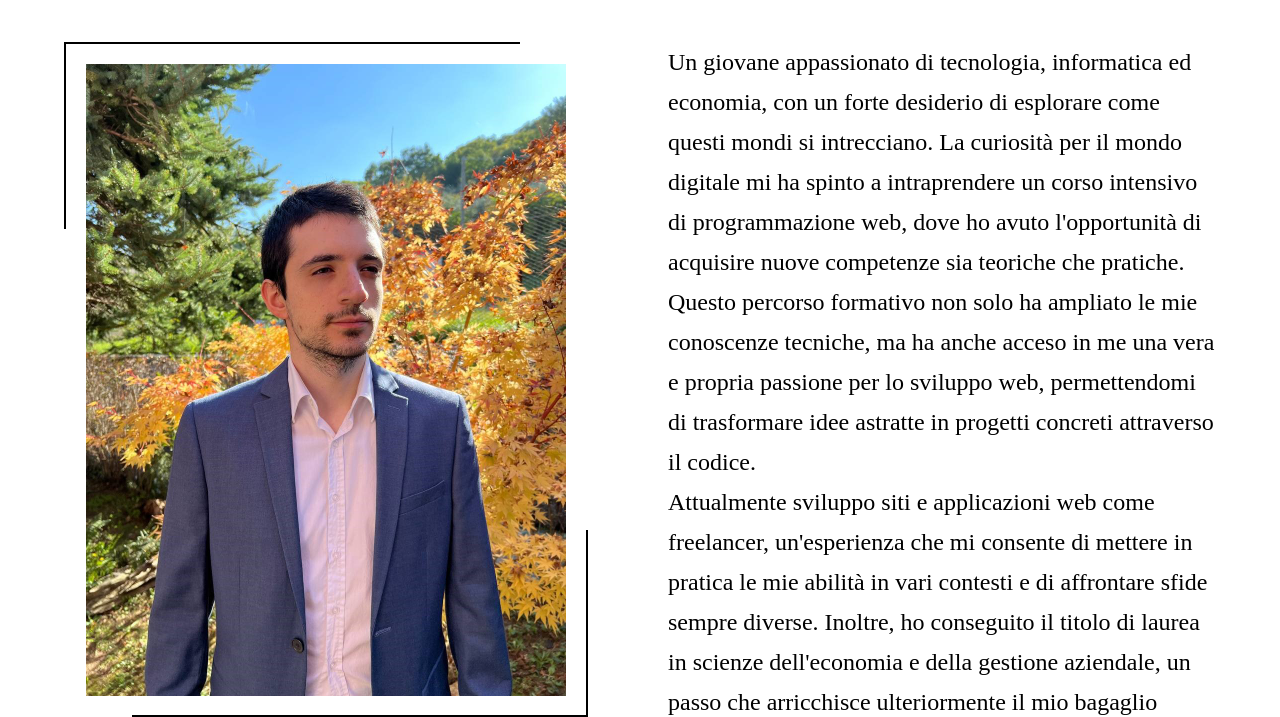
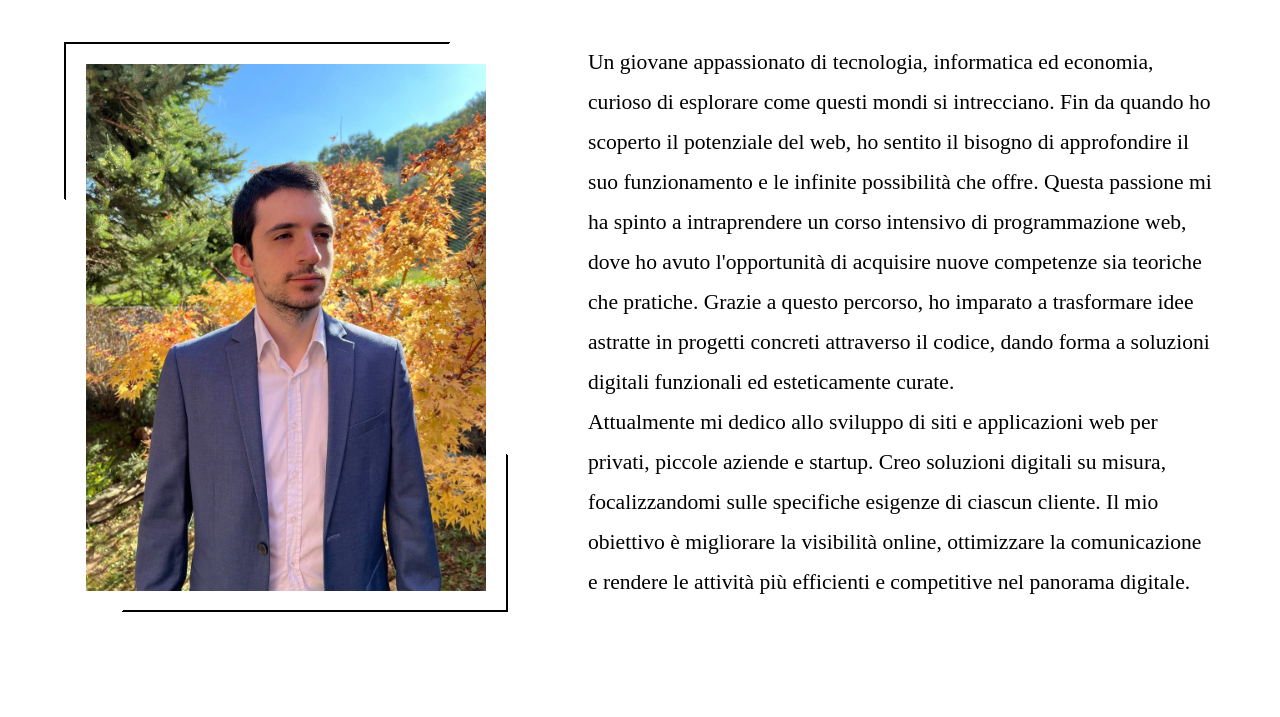
Before and after one commit to Enpas/Portfolio, a plain HTML site: page index.html in a window 1280 px wide. Shown: the part 1009-1726 px from the top of the page. Drawn offline with Linux system fonts and the light colour scheme; a web font is replaced by a local one.

Commit message:
various changes v2

```diff
--- a/assets/scripts/main.js
+++ b/assets/scripts/main.js
@@ -14,7 +14,7 @@ window.addEventListener("load", function () {
   const typewriter = {
     typeValue: '',                // Il testo che viene scritto
     typeStatus: false,            // Stato che indica se il testo è in fase di scrittura o cancellazione
-    typeArray: ['Web Developer', 'Economist'], // Le frasi da scrivere
+    typeArray: ['Web Developer', 'SEO Specialist'], // Le frasi da scrivere
     typingSpeed: 100,             // Velocità di scrittura (in millisecondi)
     erasingSpeed: 100,            // Velocità di cancellazione (in millisecondi)
     newTextDelay: 1250,           // Ritardo prima di cancellare il testo scritto
@@ -92,10 +92,10 @@ window.addEventListener("load", function () {
   particlesJS('particles-js', {
     "particles": {
       "number": {
-        "value": 80,  // Numero di particelle
+        "value": 120,  // Numero di particelle
         "density": {
           "enable": true,
-          "value_area": 1200  // Densità delle particelle
+          "value_area": 1000  // Densità delle particelle
         }
       },
       "color": {
@@ -104,7 +104,7 @@ window.addEventListener("load", function () {
       "shape": {
         "type": "triangle",  // Tipo di forma delle particelle
         "polygon": {
-          "nb_sides": 5  // Numero di lati del triangolo
+          "nb_sides": 3  // Numero di lati del triangolo
         }
       },
       "opacity": {
@@ -127,7 +127,7 @@ window.addEventListener("load", function () {
       },
       "move": {
         "enable": true,  // Le particelle si muovono
-        "speed": 5,  // Velocità delle particelle
+        "speed": 2.5,  // Velocità delle particelle
         "direction": "none",  // Direzione casuale
         "out_mode": "bounce"  // Le particelle rimbalzano sui bordi del canvas
       }
@@ -154,7 +154,7 @@ window.addEventListener("load", function () {
           "speed": 3  // Velocità dell'effetto bubble
         },
         "repulse": {
-          "distance": 300  // Distanza di attivazione dell'effetto repulse
+          "distance": 200  // Distanza di attivazione dell'effetto repulse
         },
         "push": {
           "particles_nb": 4  // Numero di particelle aggiunte in modalità push
--- a/assets/styles/main.css
+++ b/assets/styles/main.css
@@ -10,22 +10,22 @@
   /* font-size */
   --fontSize-header-1: 1.5em;
   --fontSize-header-2: 1.25em;
-  --fontSize-home-h1-1: 8em;
-  --fontSize-home-h1-2: 6.5em;
+  --fontSize-home-h1-1: 6.5em;
+  --fontSize-home-h1-2: 5.5em;
   --fontSize-home-h1-3: 3.5em;
   --fontSize-home-h1-4: 2.15em;
-  --fontSize-home-span-1: 4em;
-  --fontSize-home-span-2: 3.5em;
+  --fontSize-home-span-1: 3.5em;
+  --fontSize-home-span-2: 3em;
   --fontSize-home-span-3: 2em;
-  --fontSize-home-span-4: 1.75em;
+  --fontSize-home-span-4: 1.45em;
   --fontSize-titles-1: 5em;
   --fontSize-titles-2: 4em;
   --fontSize-titles-3: 3em;
-  --fontSize-sections-1: 1.5em;
-  --fontSize-sections-2: 1.35em;
-  --fontSize-contacts-span-1: 2em;
-  --fontSize-contacts-span-2: 1.75em;
-  --fontSize-contacts-span-3: 1.5em;
+  --fontSize-sections-1: 1.35em;
+  --fontSize-sections-2: 1.25em;
+  --fontSize-sections-3: 1em;
+  --fontSize-contacts-span-1: 1.75em;
+  --fontSize-contacts-span-2: 1.40em;
   --fontSize-footer-1: 1.25em;
   --fontSize-footer-2: 1em;
 
@@ -34,11 +34,10 @@
   --weight-regular-2: 400;
 
   /* line-height */
-  --lineHeight-1: 50px;
-  --lineHeight-2: 40px;
-  --lineHeight-3: 35px;
+  --lineHeight-1: 40px;
+  --lineHeight-2: 30px;
   --lineHeight-info-1: 40px;
-  --lineHeight-info-2: 30px;
+  --lineHeight-info-2: 20px;
 
   /* TRANSIZIONI */
   --transition-1: 250ms ease;
@@ -246,7 +245,7 @@ header img {
 }
 
 #about img {
-  width: 35em;
+  width: 30em;
 }
 
 #about .about-content .about-img {
@@ -596,7 +595,7 @@ footer .copyright {
   }
 
   #about img {
-    width: 30em;
+    width: 25em;
   }
 
   #projects ul {
@@ -613,20 +612,8 @@ footer .copyright {
     mix-blend-mode: normal;
   }
 
-  #about .about-content p {
-    line-height: var(--lineHeight-2);
-  }
-
   #projects ul {
     max-width: 100%;
-  }
-
-  #projects .projects-txt {
-    line-height: var(--lineHeight-2);
-  }
-
-  .contacts-content .contacts-txt {
-    line-height: var(--lineHeight-2);
   }
 
 }
@@ -689,7 +676,7 @@ footer .copyright {
   }
 
   .projects-info p {
-    font-size: var(--fontSize-sections-2);
+    font-size: var(--fontSize-sections-3);
     line-height: var(--lineHeight-info-2);
   }
 
@@ -737,10 +724,6 @@ footer .copyright {
 
   #contacts {
     padding: 10% 8.5%;
-  }
-
-  .contacts-content span {
-    font-size: var(--fontSize-contacts-span-2);
   }
 
   .contacts-content .contacts-list a {
@@ -813,7 +796,7 @@ footer .copyright {
   }
 
   #about .about-content p {
-    line-height: var(--lineHeight-3);
+    line-height: var(--lineHeight-2);
     font-size: var(--fontSize-sections-2);
   }
 
@@ -835,7 +818,7 @@ footer .copyright {
   }
 
   #projects .projects-txt {
-    line-height: var(--lineHeight-3);
+    line-height: var(--lineHeight-2);
     font-size: var(--fontSize-sections-2);
   }
 
@@ -871,12 +854,12 @@ footer .copyright {
   }
 
   .contacts-content .contacts-txt {
-    line-height: var(--lineHeight-3);
+    line-height: var(--lineHeight-2);
     font-size: var(--fontSize-sections-2);
   }
 
   .contacts-content span {
-    font-size: var(--fontSize-contacts-span-3);
+    font-size: var(--fontSize-contacts-span-2);
   }
 
   .contacts-content .contacts-list li {
--- a/index.html
+++ b/index.html
@@ -20,10 +20,10 @@
     <link rel="preconnect" href="https://fonts.gstatic.com" crossorigin>
     <link href="https://fonts.googleapis.com/css2?family=Afacad+Flux:wght@100..1000" rel="stylesheet">
     <!-- Risorse -->
+    <link rel="icon" type="image/x-icon" href="/favicon.ico"/>
     <link rel="icon" type="image/png" href="/assets/images/favicon-96x96.png" sizes="96x96"/>
     <link rel="icon" type="image/svg+xml" href="/assets/images/favicon.svg"/>
-    <link rel="shortcut icon" href="/assets/images/favicon.ico"/>
-    <link rel="stylesheet" href="assets/styles/main.css">
+    <link rel="stylesheet" href="/assets/styles/main.css">
 </head>
 <body>
 
@@ -103,9 +103,9 @@
         </div>
 
         <p>
-          Un giovane appassionato di tecnologia, informatica ed economia, con un forte desiderio di esplorare come questi mondi si intrecciano. La curiosità per il mondo digitale mi ha spinto a intraprendere un corso intensivo di programmazione web, dove ho avuto l'opportunità di acquisire nuove competenze sia teoriche che pratiche. Questo percorso formativo non solo ha ampliato le mie conoscenze tecniche, ma ha anche acceso in me una vera e propria passione per lo sviluppo web, permettendomi di trasformare idee astratte in progetti concreti attraverso il codice.
+          Un giovane appassionato di tecnologia, informatica ed economia, curioso di esplorare come questi mondi si intrecciano. Fin da quando ho scoperto il potenziale del web, ho sentito il bisogno di approfondire il suo funzionamento e le infinite possibilità che offre. Questa passione mi ha spinto a intraprendere un corso intensivo di programmazione web, dove ho avuto l'opportunità di acquisire nuove competenze sia teoriche che pratiche. Grazie a questo percorso, ho imparato a trasformare idee astratte in progetti concreti attraverso il codice, dando forma a soluzioni digitali funzionali ed esteticamente curate.
           <br>
-          Attualmente sviluppo siti e applicazioni web come freelancer, un'esperienza che mi consente di mettere in pratica le mie abilità in vari contesti e di affrontare sfide sempre diverse. Inoltre, ho conseguito il titolo di laurea in scienze dell'economia e della gestione aziendale, un passo che arricchisce ulteriormente il mio bagaglio culturale e professionale. Questa combinazione di esperienze mi offre una prospettiva unica, capace di unire la creatività del coding con le dinamiche del business, fornendomi un vantaggio distintivo in un mercato in continua evoluzione.
+          Attualmente mi dedico allo sviluppo di siti e applicazioni web per privati, piccole aziende e startup. Creo soluzioni digitali su misura, focalizzandomi sulle specifiche esigenze di ciascun cliente. Il mio obiettivo è migliorare la visibilità online, ottimizzare la comunicazione e rendere le attività più efficienti e competitive nel panorama digitale.
         </p>
 
       </div>
@@ -120,9 +120,9 @@
       </h1>
 
       <p class="projects-txt">
-        In questa sezione, esploro le mie creazioni più rilevanti, realizzate con cura e dedizione nel corso degli anni. Qui troverai una combinazione di progetti lavorativi professionali, frutto di collaborazioni con team e clienti, e progetti personali, nati dalla mia curiosità e dalla voglia di sperimentare durante il mio percorso di studi.
+        In questa sezione presento le mie creazioni più rilevanti, realizzate con cura e dedizione nel corso degli anni. Troverai sia progetti professionali, sviluppati in collaborazione con team e clienti, sia lavori personali, nati dalla curiosità e dalla voglia di sperimentare.
         <br>
-        Ogni sito non è solo una realizzazione tecnica, ma una vera e propria espressione della mia creatività e competenza, riflettendo il mio approccio orientato ai dettagli, la mia capacità di problem-solving e la mia passione per il web development, evidenziando come ogni progetto possa essere un'opportunità preziosa per imparare e crescere, sia a livello personale che professionale, oltre che per apprendere, innovare e offrire esperienze digitali coinvolgenti.
+        Ogni progetto è studiato nei minimi dettagli per garantire non solo un design moderno e intuitivo, ma anche un'esperienza utente fluida, accessibile e ottimizzata per ogni dispositivo.
       </p>
 
       <ul>
@@ -241,10 +241,9 @@
       <div class="contacts-content">
 
         <p class="contacts-txt">
-          Se desideri metterti in contatto con me, sarò sempre felice di ricevere i tuoi messaggi! Mi piace discutere di nuove opportunità ed esplorare possibili collaborazioni. Che tu sia un potenziale cliente, un collega o un appassionato di web development, ogni comunicazione è preziosa e significativa per me.
+          Se hai bisogno di una soluzione digitale su misura, sarò felice di ascoltare le tue esigenze e aiutarti a realizzarla. Che si tratti di una nuova collaborazione, di un progetto specifico o semplicemente di uno scambio di idee, ogni conversazione è un'opportunità per creare qualcosa di valore.
           <br>
-          Sono sempre alla ricerca di nuove sfide e stimoli che mi permettano di unire le mie passioni, contribuendo a creare soluzioni innovative e di valore, e a lavorare su progetti che possano arricchire la mia esperienza. Non esitare a contattarmi per qualsiasi domanda o proposta che desideri discutere.
-          <br>
+          Sono sempre disponibile per nuove sfide e stimoli che mi permettano di crescere professionalmente e contribuire a sviluppare esperienze digitali innovative. Quindi se hai una domanda, un'idea o una proposta da discutere, non esitare a contattarmi.
         </p>
 
         <span>
```
Also changed, not shown: favicon.ico (renamed from assets/images/favicon.ico), 1 other file.
